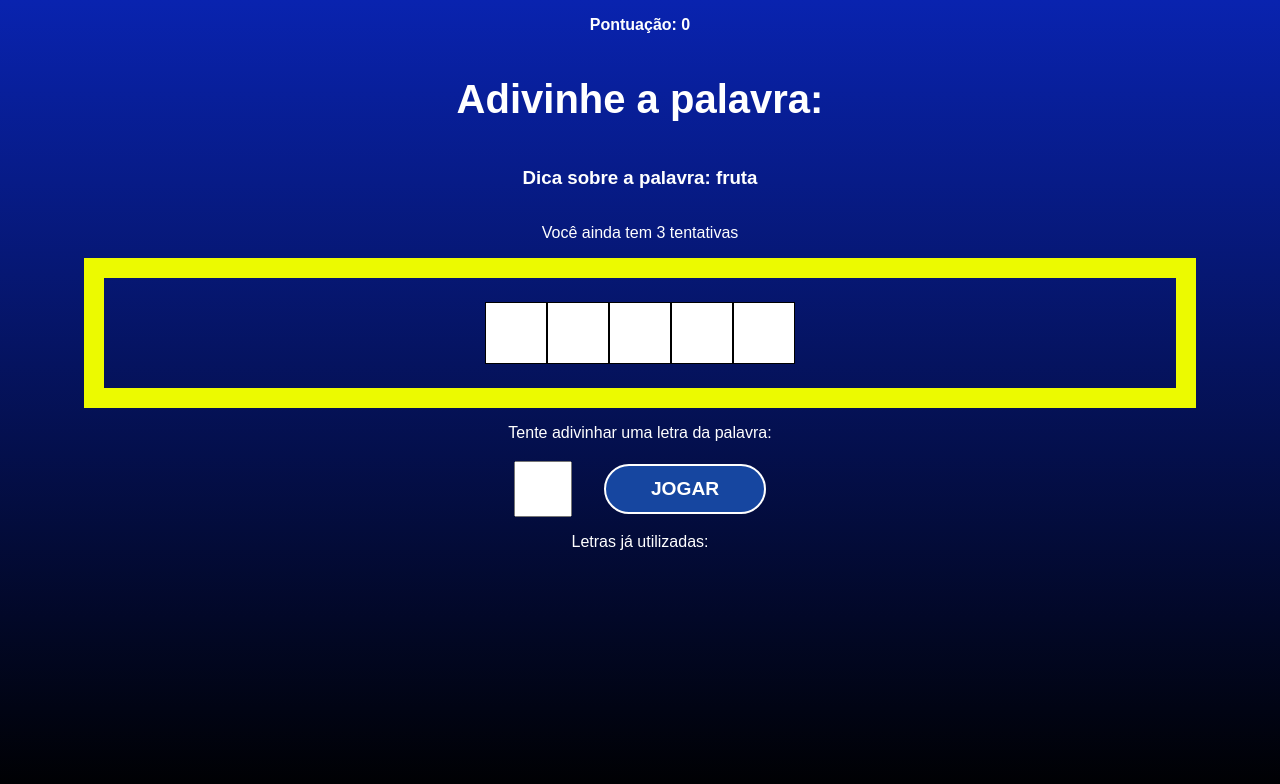
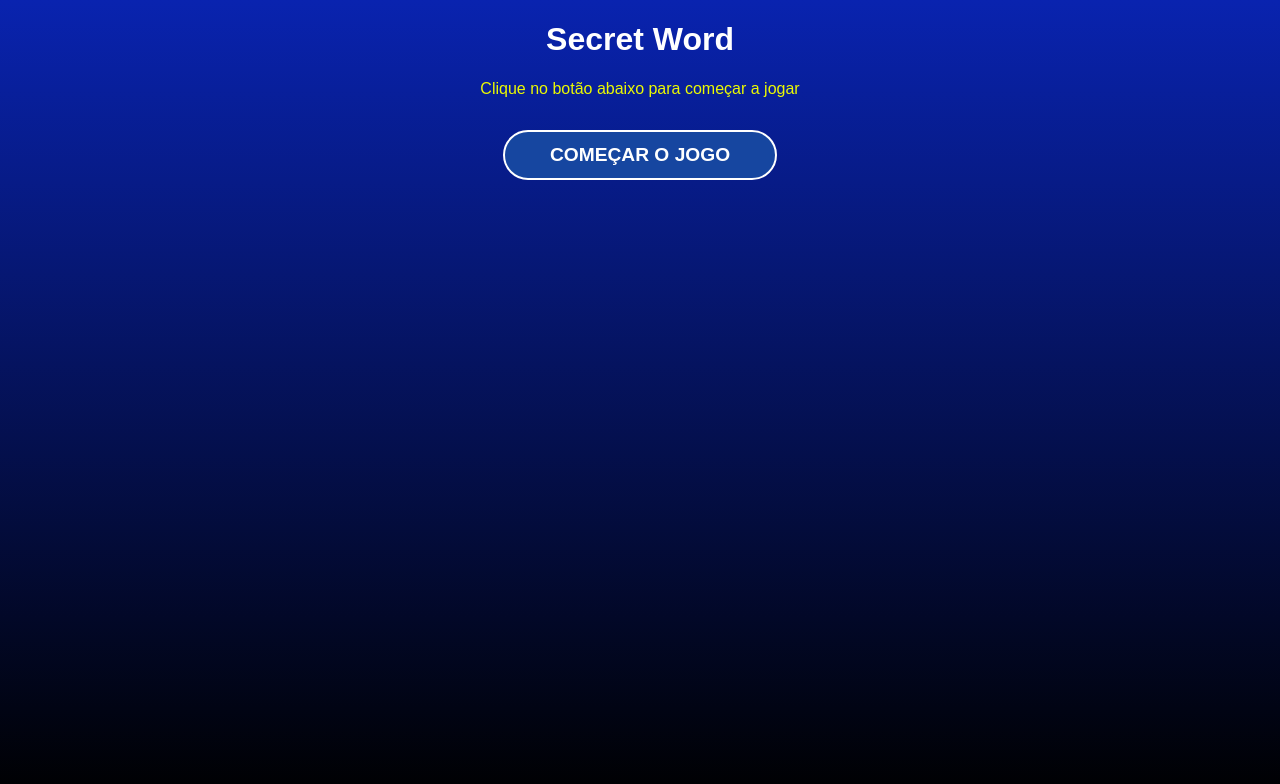
Before and after one commit to Wilian-Pereira-W/project-secret-word, a React (Create React App) app: page / in a window 1280 px wide. Shown: the top 784 px of the page. Built offline with nearby package versions, Linux system fonts and the light colour scheme.

Commit message:
feat: adicionando setGameStage

```diff
--- a/src/App.js
+++ b/src/App.js
@@ -70,6 +70,7 @@ function App() {
     }
     if(guessedLetters.length === 0 && uniqueLetters.length === 0) {
       setScore(0);
+      setGameStage(stages[0].name);
     }
 
   }, [guessedLetters, letters, startGame]);
```
